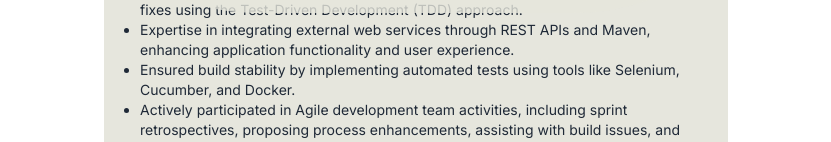
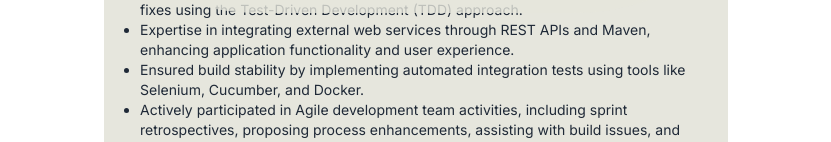
Before and after one commit to abulcantcode/abulcantcode.github.io, a Next.js app: page /experience in a window 1280 px wide. Shown: the part 473-615 px from the top of the page, without its empty margins (224-1055 px from the left). Built offline with nearby package versions, Linux system fonts and the light colour scheme.

Commit message:
update Marsh Exp card

```diff
--- a/app/_components/ExperienceSection.tsx
+++ b/app/_components/ExperienceSection.tsx
@@ -14,7 +14,7 @@ const EXP_DATA = [
           "Played a pivotal role in developing ET2, an internationally used insurance broking web application.",
           "Collaborated closely with stakeholders to design requirements and implement bug fixes using the Test-Driven Development (TDD) approach.",
           "Expertise in integrating external web services through REST APIs and Maven, enhancing application functionality and user experience.",
-          "Ensured build stability by implementing automated tests using tools like Selenium, Cucumber, and Docker.",
+          "Ensured build stability by implementing automated integration tests using tools like Selenium, Cucumber, and Docker.",
           "Actively participated in Agile development team activities, including sprint retrospectives, proposing process enhancements, assisting with build issues, and reviewing pull requests.",
         ],
         tags: [
```
